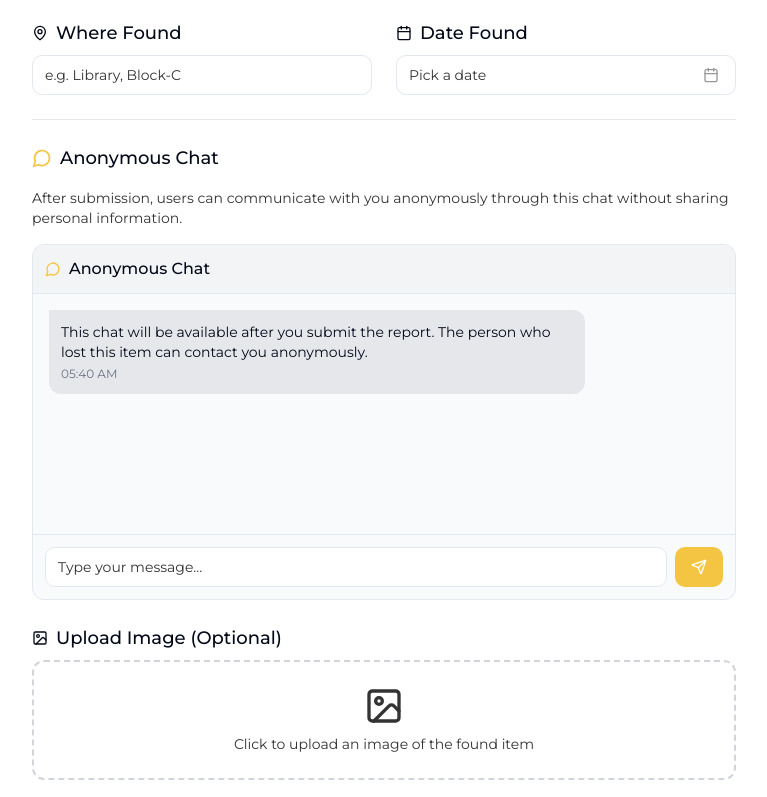
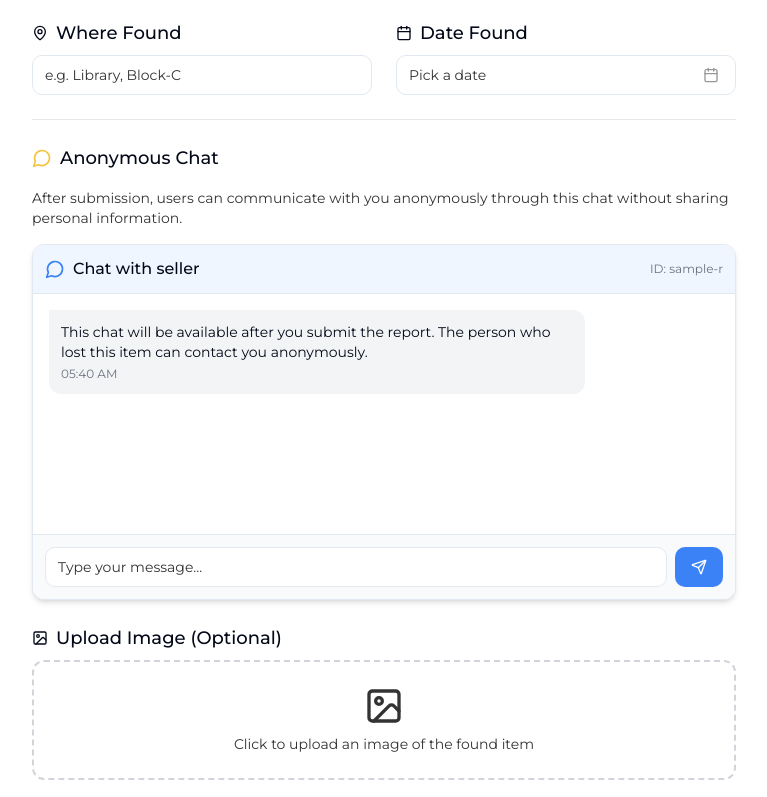
Before and after one commit to GITMAN232/gitam-findit-connect, a React (Vite) app: page /report-found in a window 1280 px wide. Shown: the part 477-1274 px from the top of the page, without its empty margins (256-1023 px from the left). Built offline with nearby package versions, Linux system fonts and the light colour scheme.

Commit message:
Refactor: Apply design changes to chat and listing pages
Apply the design of the chat section and the view listing page as requested by the user.

```diff
--- a/src/components/ChatInterface.tsx
+++ b/src/components/ChatInterface.tsx
@@ -58,12 +58,13 @@ export const ChatInterface = ({ reportId }: ChatInterfaceProps) => {
   };
 
   return (
-    <div className="border rounded-lg overflow-hidden bg-gray-50">
-      <div className="bg-gray-100 p-3 border-b">
+    <div className="border rounded-lg overflow-hidden bg-white shadow-md">
+      <div className="bg-blue-50 p-3 border-b flex items-center justify-between">
         <div className="flex items-center gap-2">
-          <MessageCircle className="w-4 h-4 text-mustard" />
-          <h4 className="font-medium">Anonymous Chat</h4>
+          <MessageCircle className="w-5 h-5 text-blue-500" />
+          <h4 className="font-medium">Chat with seller</h4>
         </div>
+        <span className="text-xs text-gray-500">ID: {reportId.substring(0, 8)}</span>
       </div>
 
       <div className="h-60 overflow-y-auto p-4 flex flex-col gap-3">
@@ -73,8 +74,8 @@ export const ChatInterface = ({ reportId }: ChatInterfaceProps) => {
             className={cn(
               "max-w-[80%] p-3 rounded-lg",
               message.sender === "user"
-                ? "bg-mustard/10 ml-auto rounded-tr-none"
-                : "bg-gray-200 mr-auto rounded-tl-none"
+                ? "bg-blue-50 ml-auto rounded-tr-none"
+                : "bg-gray-100 mr-auto rounded-tl-none"
             )}
           >
             <p className="text-sm">{message.text}</p>
@@ -85,7 +86,7 @@ export const ChatInterface = ({ reportId }: ChatInterfaceProps) => {
         ))}
       </div>
 
-      <form onSubmit={handleSendMessage} className="p-3 border-t flex gap-2">
+      <form onSubmit={handleSendMessage} className="p-3 border-t flex gap-2 bg-gray-50">
         <Input
           value={newMessage}
           onChange={(e) => setNewMessage(e.target.value)}
@@ -94,7 +95,7 @@ export const ChatInterface = ({ reportId }: ChatInterfaceProps) => {
         />
         <Button
           type="submit"
-          className="bg-mustard hover:bg-mustard/90"
+          className="bg-blue-500 hover:bg-blue-600"
         >
           <Send className="h-4 w-4" />
           <span className="sr-only">Send</span>
```
